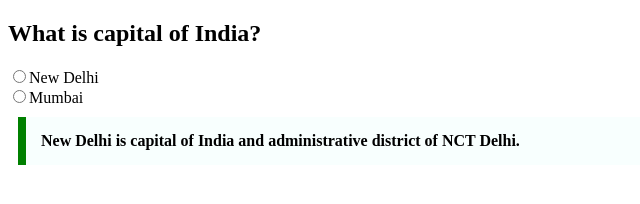
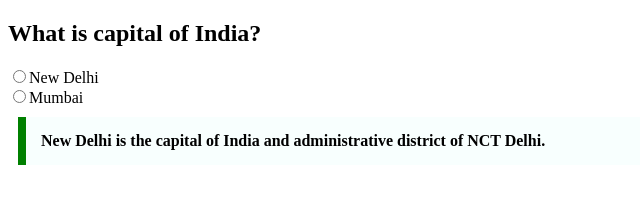
Before and after one commit to acciojob/trivia-shivamkr8227, a website: page main.html in a window 1280 px wide. Shown: the whole page, without its empty margins (0-640 px from the left). Drawn offline with Linux system fonts and the light colour scheme.

Commit message:
created a submission

```diff
--- a/main.html
+++ b/main.html
@@ -15,7 +15,7 @@
 	<input type="radio" value="delhi" id="que">New Delhi<br>
 	<input type="radio" value="mumbai" id="que">Mumbai<br>
 	<blockquote cite="https://en.wikipedia.org/wiki/New_Delhi">
-		New Delhi is capital of India and administrative district of NCT Delhi.
+		New Delhi is the capital of India and administrative district of NCT Delhi.
 	</blockquote>
 </body>
 
```
